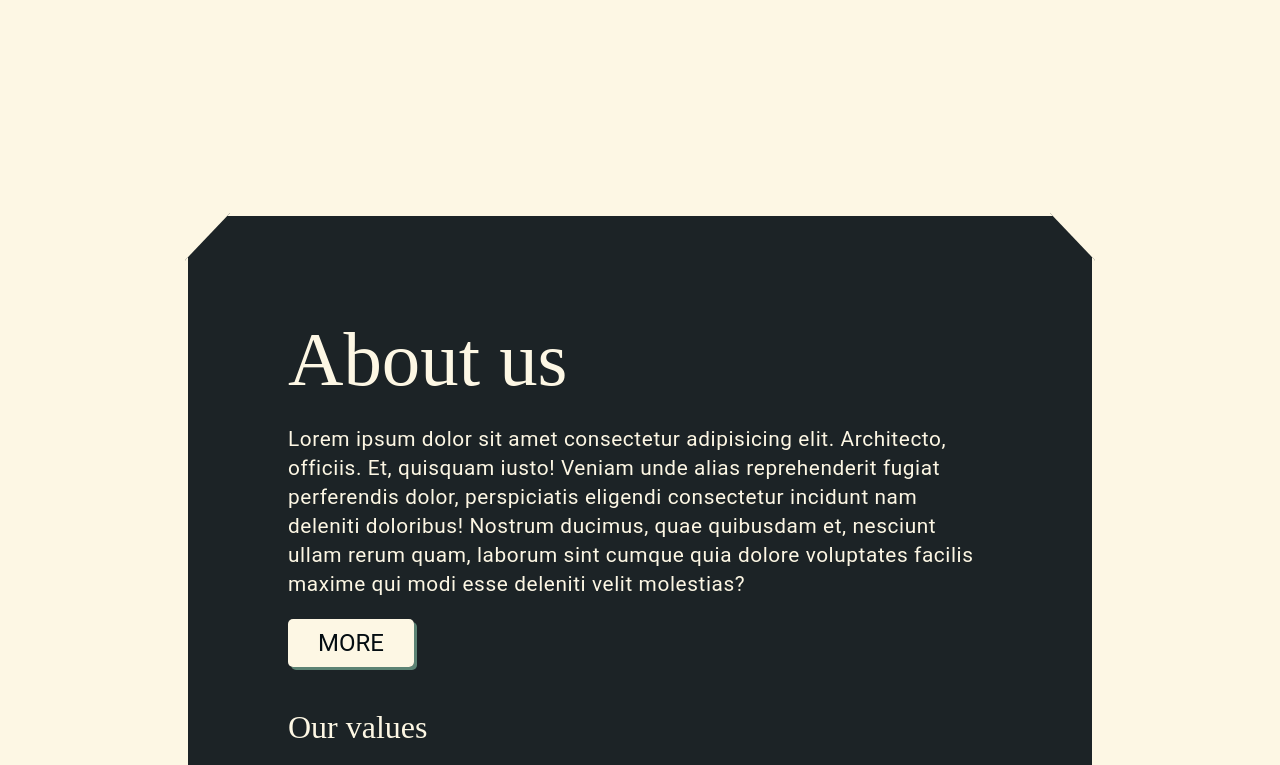
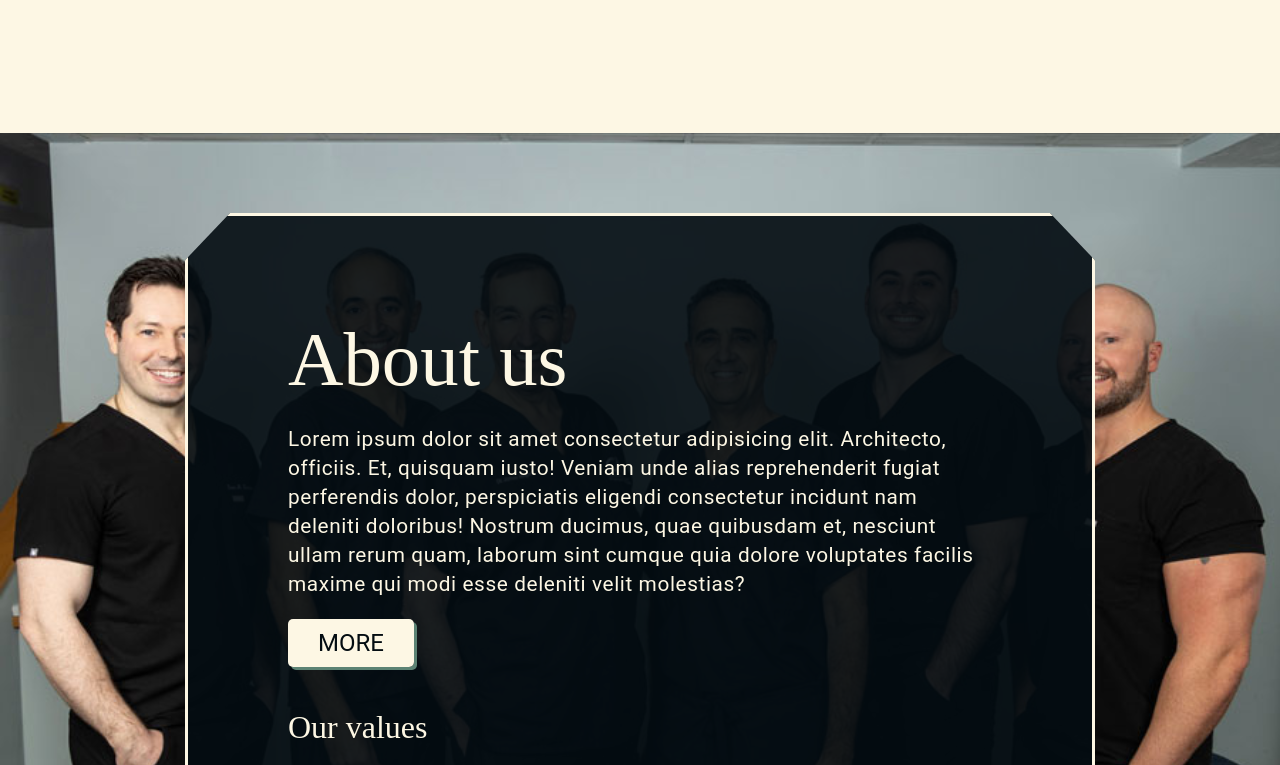
Before and after one commit to YlliLimited/Sunset_Dental, a plain HTML site: page index.html in a window 1280 px wide. Shown: the part 1400-2165 px from the top of the page. Drawn offline with Linux system fonts and the light colour scheme; files whose address does not match are found by name; a web font is replaced by a local one.

Commit message:
modified:   assets/CSS/index.css

```diff
--- a/assets/CSS/index.css
+++ b/assets/CSS/index.css
@@ -564,7 +564,7 @@ p {
   justify-content: center;
   align-items: center;
 
-  background-image: url(assets/images/teamImage.jpg);
+  background-image: url(/assets/images/teamImage.JPG);
   background-position: center;
   background-repeat: no-repeat;
   background-size: cover;
```
